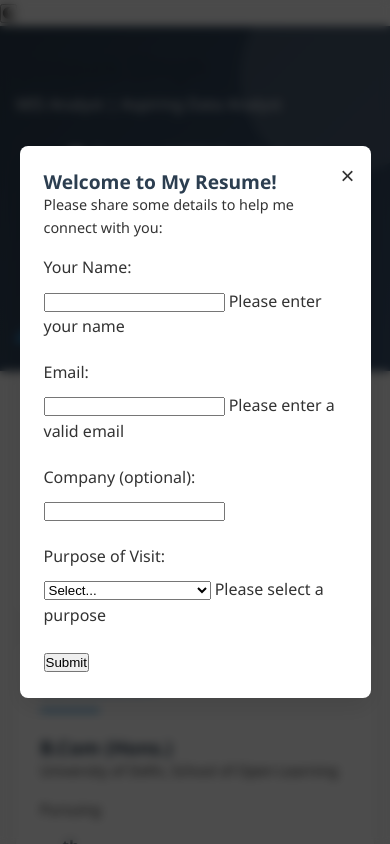
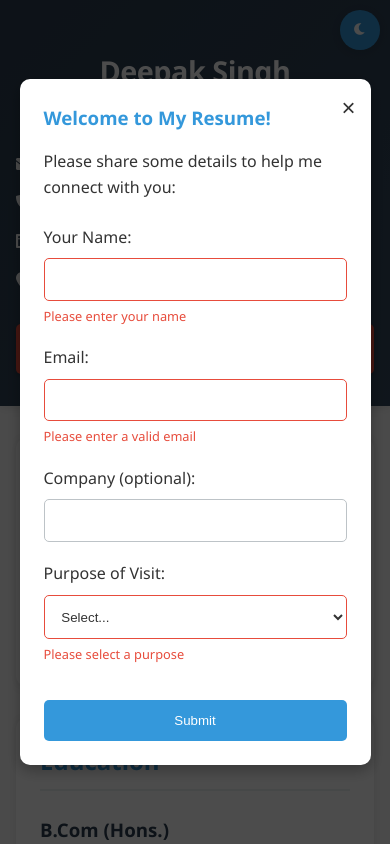
Before and after one commit to Deep20312/Deepak-CV, a plain HTML site: page index.html in a window 390 px wide. Shown: the top 844 px of the page. Drawn offline with Linux system fonts and the light colour scheme.

Commit message:
Update style.css

```diff
--- a/style.css
+++ b/style.css
@@ -1,184 +1,103 @@
-/* ==================== */
-/* CSS Variables & Reset */
-/* ==================== */
+/* CSS Variables */
 :root {
-  /* Color Scheme */
     --primary-color: #2c3e50;
-  --primary-light: #3a516e;
     --secondary-color: #3498db;
-  --secondary-light: #5dade2;
     --accent-color: #e74c3c;
-  --accent-light: #ec7063;
     --light-gray: #ecf0f1;
     --medium-gray: #bdc3c7;
     --dark-gray: #7f8c8d;
     --text-color: #333;
-  --text-light: #f8f9fa;
     --bg-color: #f9f9f9;
     --card-bg: white;
-  --header-bg: linear-gradient(135deg, var(--primary-color), var(--primary-light));
-  --shadow-sm: 0 1px 3px rgba(0,0,0,0.12);
-  --shadow-md: 0 4px 6px rgba(0,0,0,0.1);
-  --shadow-lg: 0 10px 25px rgba(0,0,0,0.1);
-  --transition-fast: 0.2s;
-  --transition-normal: 0.3s;
-  --transition-slow: 0.5s;
-  --border-radius-sm: 4px;
-  --border-radius-md: 8px;
-  --border-radius-lg: 12px;
+    --header-bg: linear-gradient(135deg, #2c3e50, #34495e);
+    --shadow: 0 2px 10px rgba(0,0,0,0.1);
+    --transition-speed: 0.3s;
 }
 
 [data-theme="dark"] {
     --primary-color: #3498db;
-  --primary-light: #5dade2;
-  --secondary-color: #2c3e50;
-  --secondary-light: #34495e;
-  --text-color: #f8f9fa;
-  --text-light: #ecf0f1;
+    --secondary-color: #2980b9;
+    --accent-color: #e74c3c;
+    --light-gray: #34495e;
+    --medium-gray: #2c3e50;
+    --dark-gray: #bdc3c7;
+    --text-color: #ecf0f1;
     --bg-color: #2c3e50;
     --card-bg: #34495e;
-  --light-gray: #34495e;
-  --header-bg: linear-gradient(135deg, var(--secondary-color), var(--secondary-light));
-  --shadow-sm: 0 1px 3px rgba(0,0,0,0.3);
-  --shadow-md: 0 4px 6px rgba(0,0,0,0.25);
-  --shadow-lg: 0 10px 25px rgba(0,0,0,0.2);
+    --header-bg: linear-gradient(135deg, #1a252f, #2c3e50);
+    --shadow: 0 2px 10px rgba(0,0,0,0.3);
 }
 
-/* Reset & Base Styles */
-*,
-*::before,
-*::after {
+/* Base Styles */
+* {
     margin: 0;
     padding: 0;
     box-sizing: border-box;
 }
 
-html {
-  scroll-behavior: smooth;
-}
-
 body {
-  font-family: 'Segoe UI', system-ui, -apple-system, BlinkMacSystemFont,
-               'Roboto', 'Helvetica Neue', sans-serif;
+    font-family: 'Segoe UI', system-ui, -apple-system, sans-serif;
     line-height: 1.6;
     color: var(--text-color);
     background-color: var(--bg-color);
-  transition: background-color var(--transition-slow) ease,
-              color var(--transition-slow) ease;
-  -webkit-font-smoothing: antialiased;
-  text-rendering: optimizeLegibility;
+    transition: background-color 0.5s ease, color 0.5s ease;
 }
 
-/* ============= */
-/* Typography */
-/* ============= */
-h1, h2, h3, h4 {
-  line-height: 1.2;
-  font-weight: 700;
-  color: var(--primary-color);
+/* Theme Toggle */
+.theme-toggle-container {
+    position: fixed;
+    top: 20px;
+    right: 20px;
+    z-index: 100;
 }
 
-h1 { font-size: clamp(2rem, 5vw, 2.5rem); }
-h2 { font-size: clamp(1.5rem, 4vw, 1.8rem); }
-h3 { font-size: clamp(1.2rem, 3vw, 1.4rem); }
-
-p {
-  margin-bottom: 1rem;
-  font-size: clamp(0.9rem, 2vw, 1rem);
+#themeToggle {
+    background: var(--secondary-color);
+    color: white;
+    border: none;
+    width: 40px;
+    height: 40px;
+    border-radius: 50%;
+    cursor: pointer;
+    display: flex;
+    align-items: center;
+    justify-content: center;
+    transition: all var(--transition-speed) ease;
+    box-shadow: var(--shadow);
 }
 
-a {
-  color: var(--secondary-color);
-  text-decoration: none;
-  transition: color var(--transition-fast) ease;
+#themeToggle:hover {
+    transform: scale(1.1);
+    background: var(--primary-color);
 }
 
-a:hover {
-  color: var(--primary-color);
-}
-
-/* ============= */
-/* Utility Classes */
-/* ============= */
-.container {
-  width: 100%;
-  max-width: 1200px;
-  margin: 0 auto;
-  padding: 0 1rem;
-}
-
-.section {
-  margin-bottom: 2rem;
-  padding: 2rem;
-  background: var(--card-bg);
-  border-radius: var(--border-radius-md);
-  box-shadow: var(--shadow-sm);
-  transition: transform var(--transition-normal) ease,
-              box-shadow var(--transition-normal) ease;
-}
-
-.section:hover {
-  transform: translateY(-5px);
-  box-shadow: var(--shadow-md);
-}
-
-.section-title {
-  position: relative;
-  padding-bottom: 0.75rem;
-  margin-bottom: 1.5rem;
-  color: var(--secondary-color);
-}
-
-.section-title::after {
-  content: '';
-  position: absolute;
-  bottom: 0;
-  left: 0;
-  width: 60px;
-  height: 3px;
-  background: var(--secondary-color);
-  border-radius: 3px;
-}
-
-/* ============= */
-/* Header Styles */
-/* ============= */
+/* Header */
 .header {
     background: var(--header-bg);
-  color: var(--text-light);
+    color: white;
     padding: 2rem 1rem;
-  box-shadow: var(--shadow-md);
+    box-shadow: var(--shadow);
     position: relative;
-  overflow: hidden;
-}
-
-.header::before {
-  content: '';
-  position: absolute;
-  top: -50px;
-  right: -50px;
-  width: 200px;
-  height: 200px;
-  background: rgba(255,255,255,0.1);
-  border-radius: 50%;
 }
 
 .header-content {
-  position: relative;
-  z-index: 1;
+    max-width: 1200px;
+    margin: 0 auto;
+    text-align: center;
 }
 
 .name {
-  font-size: clamp(1.8rem, 6vw, 2.5rem);
+    font-size: 2.5rem;
     margin-bottom: 0.5rem;
     letter-spacing: -0.5px;
+    font-weight: 700;
 }
 
 .tagline {
-  font-size: clamp(1rem, 3vw, 1.2rem);
+    font-size: 1.2rem;
+    margin-bottom: 1.5rem;
     opacity: 0.9;
     font-weight: 300;
-  margin-bottom: 1.5rem;
 }
 
 .contact-info {
@@ -189,131 +108,126 @@ a:hover {
     margin-bottom: 1rem;
 }
 
-.contact-link {
+.contact-link, .address {
     display: inline-flex;
     align-items: center;
     gap: 0.5rem;
-  color: var(--text-light);
-  transition: opacity var(--transition-fast) ease;
+    color: white;
+    text-decoration: none;
+    transition: opacity var(--transition-speed);
 }
 
 .contact-link:hover {
     opacity: 0.8;
 }
 
-/* ============= */
-/* Button Styles */
-/* ============= */
-.btn {
+.address {
+    width: 100%;
+    justify-content: center;
+}
+
+/* Download Button */
+.download-btn {
     display: inline-flex;
     align-items: center;
-  justify-content: center;
-  gap: 0.5rem;
-  padding: 0.75rem 1.5rem;
-  border-radius: var(--border-radius-sm);
+    gap: 8px;
+    background: var(--accent-color);
+    color: white;
+    padding: 12px 24px;
+    border-radius: 5px;
+    text-decoration: none;
+    margin-top: 1rem;
+    transition: all var(--transition-speed) ease;
     font-weight: 500;
-  cursor: pointer;
-  transition: all var(--transition-normal) ease;
-  border: none;
+    box-shadow: 0 2px 5px rgba(0,0,0,0.2);
 }
 
-.btn-primary {
-  background: var(--accent-color);
-  color: white;
-  box-shadow: var(--shadow-sm);
+.download-btn:hover {
+    transform: translateY(-2px);
+    box-shadow: 0 4px 8px rgba(0,0,0,0.3);
+    background: #c0392b;
 }
 
-.btn-primary:hover {
-  background: var(--accent-light);
-  transform: translateY(-2px);
-  box-shadow: var(--shadow-md);
+/* Main Content */
+.container {
+    max-width: 1200px;
+    margin: 2rem auto;
+    padding: 0 1rem;
 }
 
-.btn-secondary {
-  background: var(--secondary-color);
-  color: white;
+.section {
+    background: var(--card-bg);
+    padding: 2rem;
+    margin-bottom: 2rem;
+    border-radius: 10px;
+    box-shadow: var(--shadow);
+    transition: transform var(--transition-speed);
 }
 
-.btn-secondary:hover {
-  background: var(--secondary-light);
+.section:hover {
+    transform: translateY(-5px);
 }
 
-/* ============= */
-/* Card Styles */
-/* ============= */
-.card {
-  background: var(--card-bg);
-  border-radius: var(--border-radius-md);
-  box-shadow: var(--shadow-sm);
-  transition: all var(--transition-normal) ease;
-  overflow: hidden;
+.section-title {
+    color: var(--secondary-color);
+    margin-bottom: 1.5rem;
+    padding-bottom: 0.5rem;
+    border-bottom: 2px solid var(--light-gray);
+    font-weight: 600;
 }
 
-.card:hover {
-  transform: translateY(-5px);
-  box-shadow: var(--shadow-md);
+/* Education */
+.education-item {
+    margin-bottom: 1.5rem;
+}
+
+.education-item:last-child {
+    margin-bottom: 0;
+}
+
+.education-item h3 {
+    color: var(--primary-color);
+    margin-bottom: 0.3rem;
+}
+
+.institution, .duration {
+    color: var(--dark-gray);
+    font-size: 0.95rem;
+}
+
+/* Skills */
+.skills-grid {
+    display: grid;
+    grid-template-columns: repeat(auto-fit, minmax(250px, 1fr));
+    gap: 1.5rem;
 }
 
 .skill-card {
     padding: 1.5rem;
-  height: 100%;
+    background: var(--light-gray);
+    border-radius: 8px;
+    transition: all var(--transition-speed) ease;
+}
+
+.skill-card:hover {
+    transform: translateY(-5px);
+    box-shadow: 0 5px 15px rgba(0,0,0,0.1);
 }
 
 .skill-card h3 {
     display: flex;
     align-items: center;
-  gap: 0.75rem;
-  margin-bottom: 0.75rem;
+    gap: 0.5rem;
+    margin-bottom: 0.5rem;
+    color: var(--primary-color);
 }
 
-.skill-card i {
-  color: var(--secondary-color);
-  font-size: 1.2rem;
+.skill-card p {
+    color: var(--text-color);
+    font-size: 0.95rem;
 }
 
-.project-card {
-  display: flex;
-  flex-direction: column;
-  height: 100%;
-}
-
-.project-icon {
-  display: flex;
-  align-items: center;
-  justify-content: center;
-  width: 60px;
-  height: 60px;
-  background: var(--secondary-color);
-  color: white;
-  border-radius: 50%;
-  margin-bottom: 1rem;
-  font-size: 1.5rem;
-  transition: all var(--transition-normal) ease;
-}
-
-.project-card:hover .project-icon {
-  transform: rotate(15deg) scale(1.1);
-}
-
-/* ============= */
-/* Grid Layouts */
-/* ============= */
-.grid {
-  display: grid;
-  gap: 1.5rem;
-}
-
-.skills-grid {
-  grid-template-columns: repeat(auto-fit, minmax(250px, 1fr));
-}
-
-.portfolio-grid {
-  grid-template-columns: repeat(auto-fit, minmax(300px, 1fr));
-}
-
-/* ============= */
 /* Timeline */
-/* ============= */
 .timeline {
     position: relative;
     padding-left: 2rem;
@@ -330,8 +244,12 @@ a:hover {
 }
 
 .timeline-item {
+    margin-bottom: 2rem;
     position: relative;
-  margin-bottom: 2rem;
+}
+
+.timeline-item:last-child {
+    margin-bottom: 0;
 }
 
 .timeline-item::before {
@@ -339,51 +257,191 @@ a:hover {
     position: absolute;
     left: -25px;
     top: 5px;
-  width: 16px;
-  height: 16px;
+    width: 14px;
+    height: 14px;
     background: var(--secondary-color);
     border-radius: 50%;
     z-index: 1;
-  border: 3px solid var(--card-bg);
 }
 
-/* ============= */
-/* Progress Bars */
-/* ============= */
-.progress-container {
-  margin: 1.5rem 0;
+.company, .duration {
+    color: var(--dark-gray);
+    font-size: 0.95rem;
+    margin-bottom: 0.5rem;
+    display: block;
+}
+
+.responsibilities {
+    padding-left: 1.5rem;
+}
+
+.responsibilities li {
+    margin-bottom: 0.5rem;
+    color: var(--text-color);
+}
+
+/* Portfolio */
+.portfolio-grid {
+    display: grid;
+    grid-template-columns: repeat(auto-fit, minmax(280px, 1fr));
+    gap: 1.5rem;
+}
+
+.project-card {
+    background: var(--card-bg);
+    padding: 1.5rem;
+    border-radius: 8px;
+    box-shadow: var(--shadow);
+    transition: all var(--transition-speed) ease;
+    display: flex;
+    flex-direction: column;
+}
+
+.project-card:hover {
+    transform: translateY(-5px);
+    box-shadow: 0 5px 15px rgba(0,0,0,0.2);
+}
+
+.project-icon {
+    width: 50px;
+    height: 50px;
+    background: var(--secondary-color);
+    color: white;
+    border-radius: 50%;
+    display: flex;
+    align-items: center;
+    justify-content: center;
+    margin-bottom: 1rem;
+    font-size: 1.2rem;
+}
+
+.project-card h3 {
+    color: var(--primary-color);
+    margin-bottom: 0.5rem;
+}
+
+.project-card p {
+    color: var(--text-color);
+    margin-bottom: 1rem;
+    flex-grow: 1;
+}
+
+.project-link {
+    display: inline-flex;
+    align-items: center;
+    gap: 0.5rem;
+    color: var(--secondary-color);
+    text-decoration: none;
+    font-weight: 500;
+    transition: color var(--transition-speed);
+}
+
+.project-link:hover {
+    color: var(--primary-color);
+}
+
+/* Language */
+.language-container {
+    margin-top: 1rem;
+}
+
+.language-progress {
+    margin-bottom: 1.5rem;
+}
+
+.language-info {
+    display: flex;
+    justify-content: space-between;
+    margin-bottom: 0.5rem;
+}
+
+.language-name {
+    font-weight: 600;
+    color: var(--primary-color);
+}
+
+.language-percent {
+    color: var(--secondary-color);
+    font-weight: 500;
 }
 
 .progress-bar {
     height: 8px;
-  background: var(--light-gray);
+    background-color: var(--light-gray);
     border-radius: 4px;
     overflow: hidden;
-  margin-bottom: 0.5rem;
+    margin-bottom: 0.3rem;
 }
 
 .progress-fill {
     height: 100%;
-  background: linear-gradient(90deg, var(--secondary-color), var(--secondary-light));
+    background: linear-gradient(90deg, var(--secondary-color), #5dade2);
     border-radius: 4px;
     width: 0;
-  transition: width 1s cubic-bezier(0.65, 0, 0.35, 1);
+    transition: width 1.5s ease-out;
 }
 
-/* ============= */
+.language-level {
+    font-size: 0.85rem;
+    color: var(--dark-gray);
+    font-style: italic;
+}
+
+/* Footer */
+.footer {
+    background: var(--primary-color);
+    color: white;
+    padding: 2rem 1rem;
+    text-align: center;
+}
+
+.footer-content {
+    max-width: 1200px;
+    margin: 0 auto;
+}
+
+.declaration {
+    margin-bottom: 1rem;
+    font-size: 0.95rem;
+}
+
+.signature {
+    font-weight: 600;
+    margin-bottom: 1.5rem;
+}
+
+.footer-links {
+    display: flex;
+    justify-content: center;
+    gap: 1.5rem;
+}
+
+.footer-link {
+    color: white;
+    font-size: 1.2rem;
+    transition: transform var(--transition-speed);
+}
+
+.footer-link:hover {
+    transform: translateY(-3px);
+    color: var(--secondary-color);
+}
+
 /* Popup Styles */
-/* ============= */
 .popup-container {
     position: fixed;
-  inset: 0;
+    top: 0;
+    left: 0;
+    width: 100%;
+    height: 100%;
     background: rgba(0, 0, 0, 0.7);
-  display: grid;
-  place-items: center;
+    display: flex;
+    justify-content: center;
+    align-items: center;
     z-index: 1000;
     opacity: 0;
     visibility: hidden;
-  transition: all var(--transition-normal) ease;
-  backdrop-filter: blur(5px);
+    transition: all 0.3s ease;
 }
 
 .popup-container.active {
@@ -392,14 +450,15 @@ a:hover {
 }
 
 .popup-content {
-  position: relative;
     background: var(--card-bg);
     padding: 2rem;
-  border-radius: var(--border-radius-md);
-  width: min(90%, 500px);
-  box-shadow: var(--shadow-lg);
-  transform: translateY(20px);
-  transition: transform var(--transition-normal) ease;
+    border-radius: 10px;
+    width: 90%;
+    max-width: 500px;
+    box-shadow: 0 5px 15px rgba(0, 0, 0, 0.3);
+    position: relative;
+    transform: translateY(-50px);
+    transition: transform 0.3s ease;
 }
 
 .popup-container.active .popup-content {
@@ -408,60 +467,91 @@ a:hover {
 
 .close-btn {
     position: absolute;
-  top: 1rem;
-  right: 1rem;
+    top: 15px;
+    right: 15px;
+    font-size: 1.5rem;
     background: none;
     border: none;
-  font-size: 1.5rem;
     cursor: pointer;
     color: var(--text-color);
-  transition: transform var(--transition-fast) ease;
 }
 
-.close-btn:hover {
-  transform: rotate(90deg);
+.popup-content h3 {
+    color: var(--secondary-color);
+    margin-bottom: 1rem;
 }
 
-/* ============= */
-/* Form Styles */
-/* ============= */
+.popup-content p {
+    margin-bottom: 1.5rem;
+    color: var(--text-color);
+}
+
 .form-group {
-  margin-bottom: 1.25rem;
+    margin-bottom: 1.2rem;
 }
 
 .form-group label {
     display: block;
     margin-bottom: 0.5rem;
+    color: var(--text-color);
     font-weight: 500;
 }
 
-.form-control {
+.form-group input,
+.form-group select {
     width: 100%;
-  padding: 0.75rem;
+    padding: 0.8rem;
     border: 1px solid var(--medium-gray);
-  border-radius: var(--border-radius-sm);
+    border-radius: 5px;
     background: var(--card-bg);
     color: var(--text-color);
-  transition: border-color var(--transition-fast) ease;
+    transition: border-color 0.3s ease;
 }
 
-.form-control:focus {
+.form-group input:focus,
+.form-group select:focus {
     outline: none;
     border-color: var(--secondary-color);
-  box-shadow: 0 0 0 3px rgba(52, 152, 219, 0.2);
 }
 
-/* ============= */
+.submit-btn {
+    background: var(--secondary-color);
+    color: white;
+    border: none;
+    padding: 0.8rem 1.5rem;
+    border-radius: 5px;
+    cursor: pointer;
+    font-weight: 500;
+    width: 100%;
+    margin-top: 1rem;
+    transition: background 0.3s ease;
+}
+
+.submit-btn:hover {
+    background: var(--primary-color);
+}
+
+/* Form Validation */
+input:invalid, select:invalid {
+    border-color: #e74c3c;
+}
+
+.error-message {
+    color: #e74c3c;
+    font-size: 0.8rem;
+    margin-top: 0.3rem;
+    display: none;
+}
+
+input:invalid + .error-message,
+select:invalid + .error-message {
+    display: block;
+}
+
 /* Animations */
-/* ============= */
 @keyframes fadeIn {
     from { opacity: 0; transform: translateY(20px); }
     to { opacity: 1; transform: translateY(0); }
-}
-
-@keyframes spin {
-  from { transform: rotate(0deg); }
-  to { transform: rotate(360deg); }
 }
 
 .fade-in {
@@ -469,22 +559,37 @@ a:hover {
     animation: fadeIn 0.6s ease-out forwards;
 }
 
-.fa-spin {
-  animation: spin 1s linear infinite;
+.fade-in:nth-child(1) { animation-delay: 0.1s; }
+.fade-in:nth-child(2) { animation-delay: 0.2s; }
+.fade-in:nth-child(3) { animation-delay: 0.3s; }
+.fade-in:nth-child(4) { animation-delay: 0.4s; }
+
+/* Responsive Design */
+@media (max-width: 768px) {
+    .header-content {
+        padding-top: 1rem;
     }
 
-/* ============= */
-/* Responsive */
-/* ============= */
-@media (max-width: 768px) {
+    .name {
+        font-size: 2rem;
+    }
+
+    .contact-info {
+        flex-direction: column;
+        gap: 0.8rem;
+    }
+
+    .address {
+        justify-content: flex-start;
+        text-align: center;
+    }
+
     .section {
         padding: 1.5rem;
     }
 
-  .contact-info {
-    flex-direction: column;
-    align-items: center;
-    gap: 1rem;
+    .skills-grid {
+        grid-template-columns: 1fr;
     }
 
     .timeline::before {
@@ -497,13 +602,30 @@ a:hover {
 }
 
 @media (max-width: 480px) {
-  .header {
-    padding: 1.5rem 1rem;
+    .theme-toggle-container {
+        top: 10px;
+        right: 10px;
     }
 
-  .skills-grid,
+    .name {
+        font-size: 1.8rem;
+    }
+
+    .tagline {
+        font-size: 1rem;
+    }
+
+    .download-btn {
+        width: 100%;
+        justify-content: center;
+    }
+
     .portfolio-grid {
         grid-template-columns: 1fr;
+    }
+
+    .footer-links {
+        gap: 1rem;
     }
 
     .popup-content {
```
Lines whose indentation alone changed are shown as unchanged.
